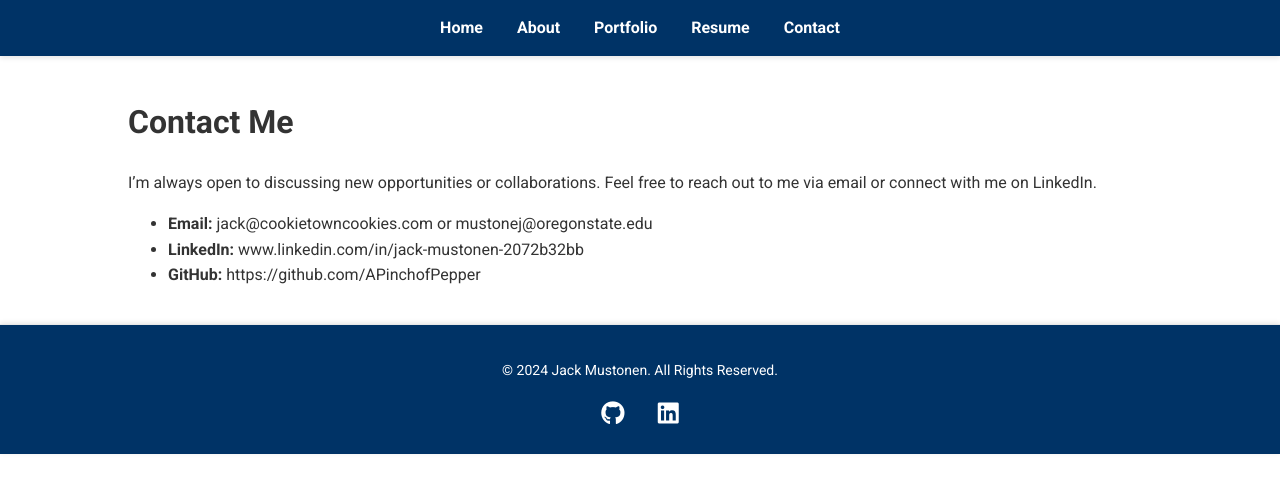
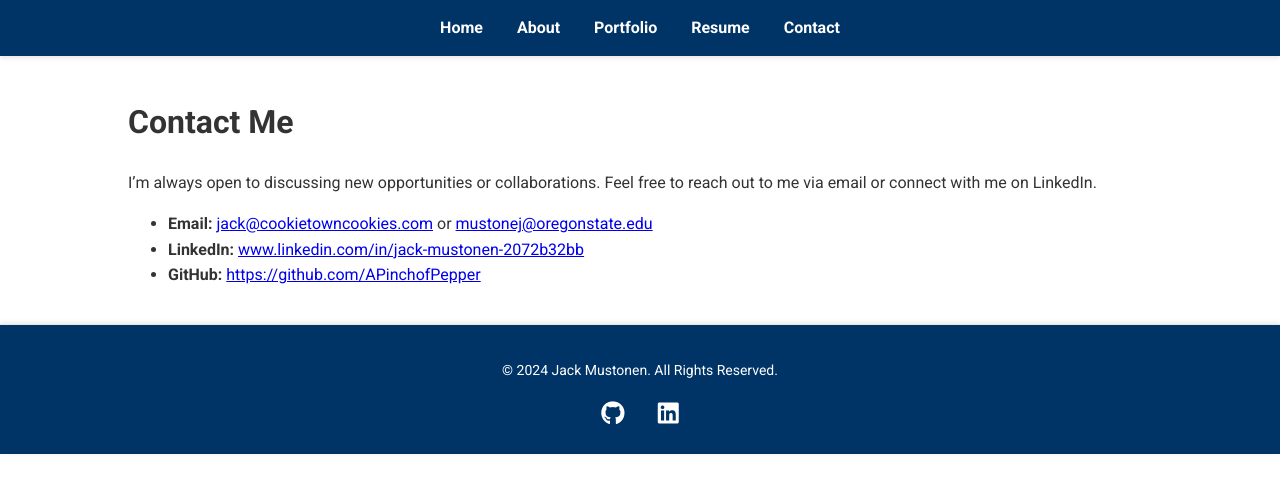
Before and after one commit to APinchofPepper/jackmustonen.com, a Jekyll site: the page built from contact.md, in a window 1280 px wide. Shown: the top 493 px of the page. Built offline with Jekyll 4.4.1, drawn with Linux system fonts in a browser that asks for light colours.

```diff
--- a/contact.md
+++ b/contact.md
@@ -7,6 +7,6 @@ permalink: /contact/
 # Contact Me
 I'm always open to discussing new opportunities or collaborations. Feel free to reach out to me via email or connect with me on LinkedIn.
 
-- **Email:** jack@cookietowncookies.com or mustonej@oregonstate.edu
-- **LinkedIn:** www.linkedin.com/in/jack-mustonen-2072b32bb
-- **GitHub:** https://github.com/APinchofPepper
+- **Email:** [jack@cookietowncookies.com](#) or [mustonej@oregonstate.edu](#)
+- **LinkedIn:** [www.linkedin.com/in/jack-mustonen-2072b32bb](#)
+- **GitHub:** [https://github.com/APinchofPepper](#)
```
